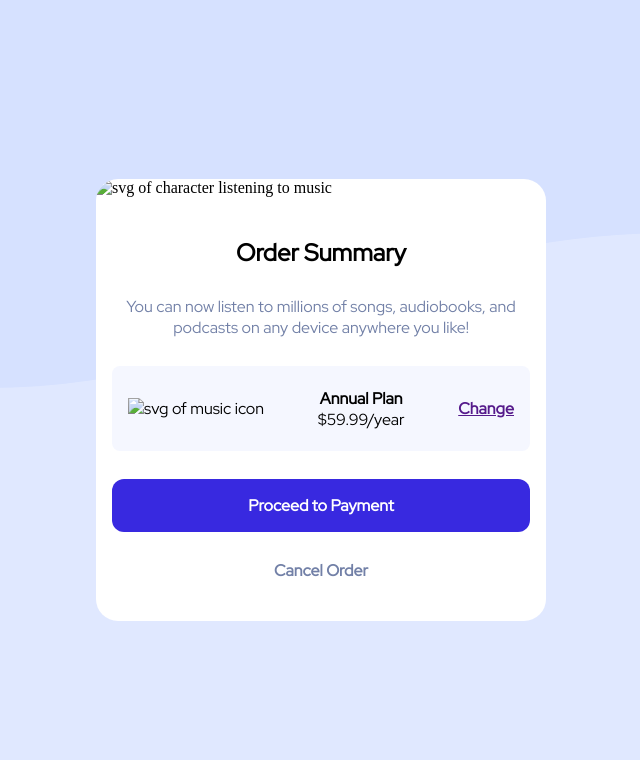
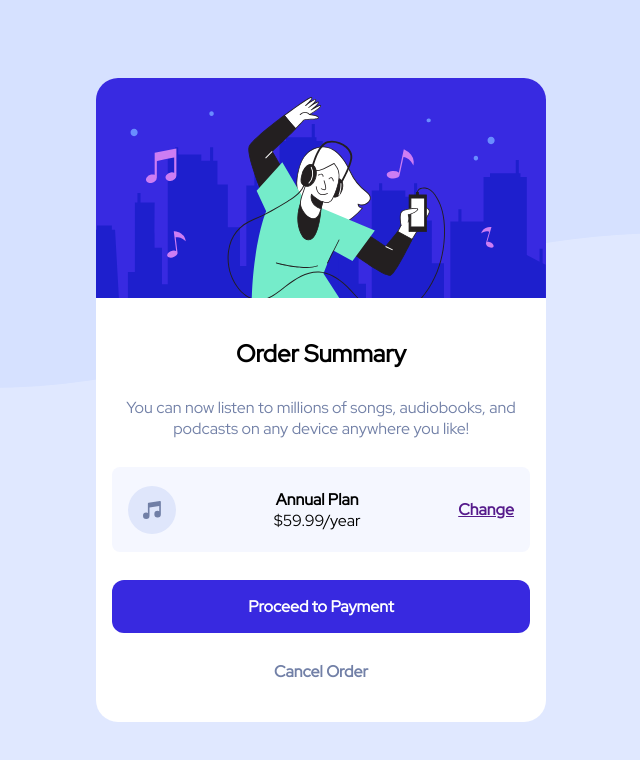
Before and after one commit to ilaiwiA/order_summary_component, a plain HTML site: page index.html in a window 1280 px wide. Shown: the whole page, without its empty margins (319-959 px from the left). Drawn offline with Linux system fonts and the light colour scheme; the site is published under a folder, as on GitHub Pages, so addresses that start at the root find nothing.

Commit message:
Update index.html

```diff
--- a/index.html
+++ b/index.html
@@ -16,7 +16,7 @@
     <section class="container">
 
       <div class="img_container">
-        <img src="/images/illustration-hero.svg" alt="svg of character listening to music">
+        <img src="images/illustration-hero.svg" alt="svg of character listening to music">
       </div>
 
       <div class="order_content">
@@ -30,7 +30,7 @@
         </p>
 
         <div class="order_plan_container">
-          <img src="/images/icon-music.svg" alt="svg of music icon">
+          <img src="images/icon-music.svg" alt="svg of music icon">
 
           <div class="order_plan">
             <p>Annual Plan</p>
```
